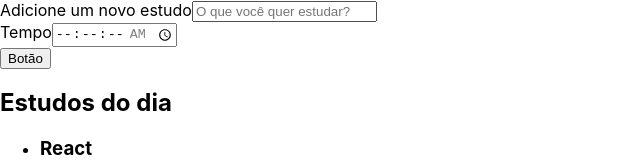
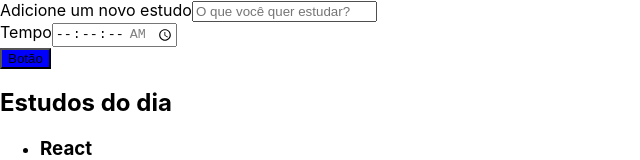
Before and after one commit to melissalopes/react-api-melissa, a React (Create React App) app: page / in a window 1280 px wide. Shown: the top 160 px of the page, without its empty margins (0-640 px from the left). Built offline with nearby package versions, Linux system fonts and the light colour scheme.

Commit message:
feat: primeira forma de adicionar um estilo

```diff
--- a/src/components/button/index.tsx
+++ b/src/components/button/index.tsx
@@ -3,7 +3,10 @@ import React from "react";
 class Botao extends React.Component {
     render() {
         return (
-            <button>
+            //"inline style", mais simples porém menos recomendada
+            <button style={{
+                backgroundColor: 'blue'
+            }}>
                 Botão
             </button>
         )
```
